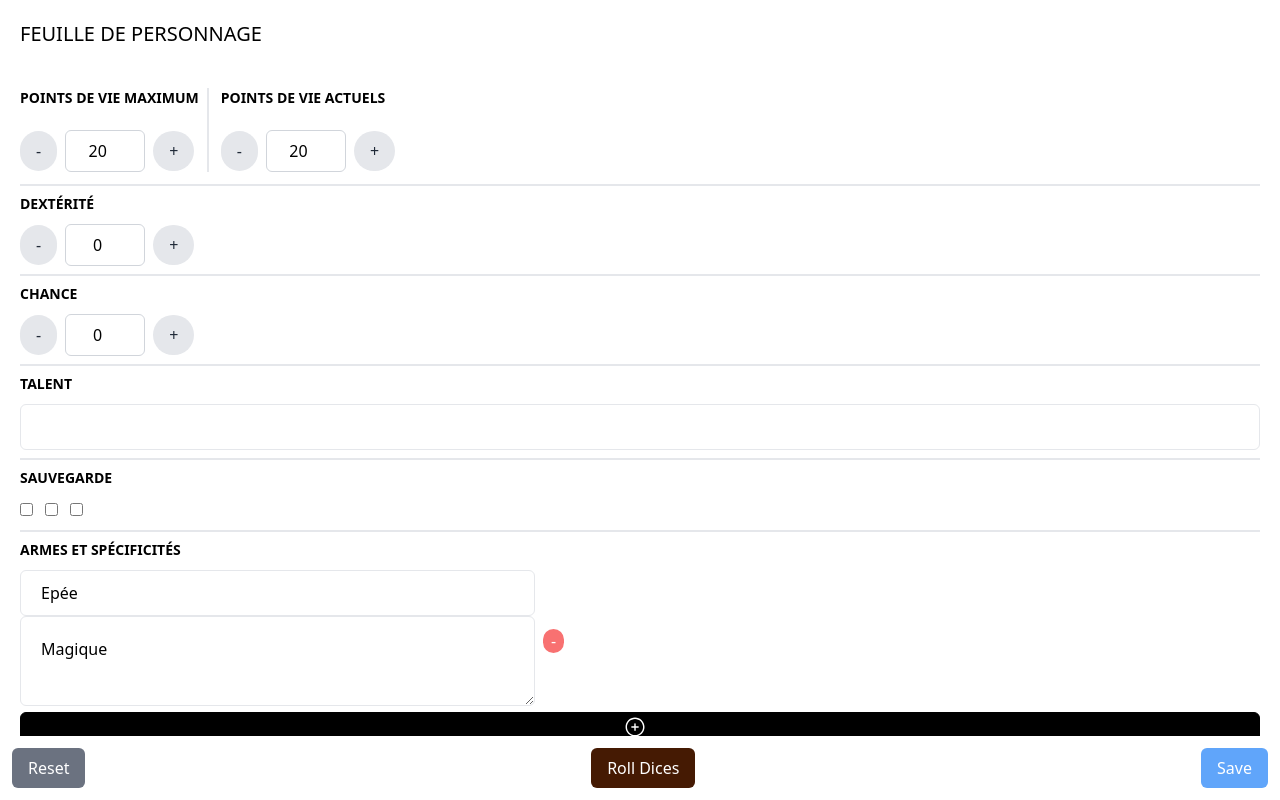
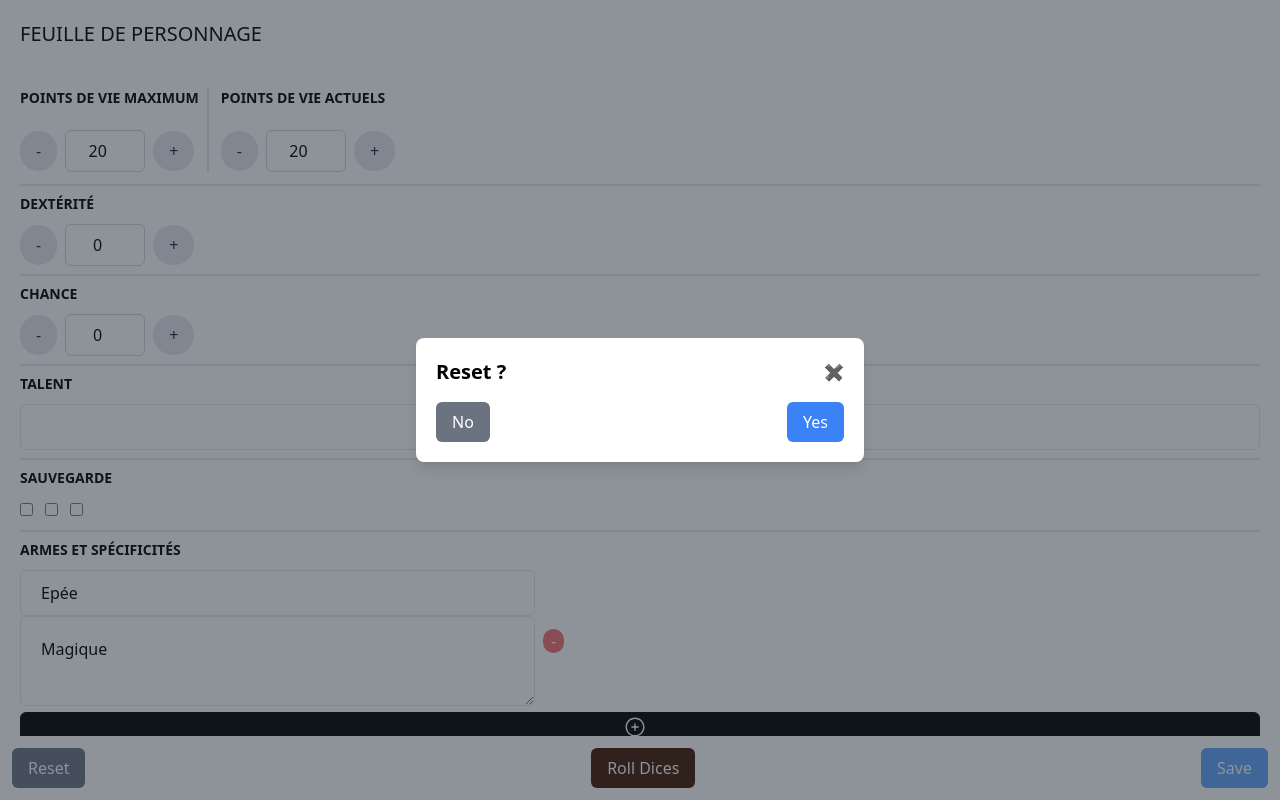
Before and after one commit to adrienvidal/jdr-character-sheet, a React (Vite) app: page / in a window 1280 px wide. Both pictures are taken after a click on the input "Reset". Shown: the top 800 px of the page. Built offline with nearby package versions, Linux system fonts and the light colour scheme; what tailgrids would draw is missing.

Commit message:
add modal de validation

```diff
--- a/src/App.jsx
+++ b/src/App.jsx
@@ -13,15 +13,12 @@ import Modal from './components/Modal'
 import RollDice from './components/RollDice'
 import ButtonAdd from './components/Buttons'
 
-const style = {
-  blockA: 'border-b-2 py-2'
-}
-
 function App() {
   const [formData, setFormData] = useState(defaultState)
   const [gameIsSaved, setGameIsSaved] = useState(false)
   const [displayAlert, setDisplayAlert] = useState(false)
-  const [displayModal, setDisplayModal] = useState(false)
+  const [displayModalDices, setDisplayModalDices] = useState(false)
+  const [displayModalReset, setDisplayModalReset] = useState(false)
 
   const handleChange = e => {
     const { name, value, type, checked } = e.target
@@ -109,7 +106,7 @@ function App() {
   }
 
   const handleRoll = () => {
-    setDisplayModal(true)
+    setDisplayModalDices(true)
   }
 
   useEffect(() => {
@@ -157,7 +154,7 @@ function App() {
         {config.traitsCats.map((traitsCat, i) => {
           const { label, id, type } = traitsCat
           return (
-            <div key={i} className={style.blockA}>
+            <div key={i} className='border-b-2 py-2'>
               <Label title={label} />
               <div>
                 {type === 'number' && (
@@ -182,7 +179,7 @@ function App() {
 
         {/* saves */}
         {config.save && (
-          <div className={style.blockA}>
+          <div className='border-b-2 py-2'>
             <Label title={config.save.label} />
 
             <div className='flex gap-3'>
@@ -284,20 +281,33 @@ function App() {
           </div>
         )}
 
-        {displayModal && (
+        {displayModalDices && (
           <Modal
             title='Roll Dices'
             onClose={() => {
-              setDisplayModal(false)
+              setDisplayModalDices(false)
             }}
           >
             <RollDice />
           </Modal>
         )}
 
+        {displayModalReset && (
+          <Modal
+            title='Reset ?'
+            onClose={() => {
+              setDisplayModalReset(false)
+            }}
+            onYes={() => {
+              handleReset()
+              setDisplayModalReset(false)
+            }}
+          ></Modal>
+        )}
+
         {/* bottom nav */}
         <BottomNav
-          handleReset={handleReset}
+          setDisplayModalReset={setDisplayModalReset}
           handleRoll={handleRoll}
           handleSave={handleSave}
           gameIsSaved={gameIsSaved}
--- a/src/components/BottomNav.jsx
+++ b/src/components/BottomNav.jsx
@@ -1,13 +1,18 @@
 import React from 'react'
 
-export default function BottomNav({ handleReset, handleRoll, handleSave, gameIsSaved }) {
+export default function BottomNav({
+  setDisplayModalReset,
+  handleRoll,
+  handleSave,
+  gameIsSaved
+}) {
   return (
     <div className='flex justify-between bg-white fixed bottom-0 left-0 right-0 p-3'>
       <input
         type='submit'
         value='Reset'
         className='bg-gray-500 text-white px-4 py-2 rounded-md cursor-pointer'
-        onClick={handleReset}
+        onClick={() => {setDisplayModalReset(true)}}
       />
       <input
         type='submit'
--- a/src/components/Modal.jsx
+++ b/src/components/Modal.jsx
@@ -1,6 +1,6 @@
 import React from 'react'
 
-const Modal = ({ title, children, onClose }) => {
+const Modal = ({ title, children, onClose, onYes }) => {
   return (
     <div className='fixed inset-0 bg-gray-800 bg-opacity-50 flex items-center justify-center z-50'>
       {/* Modal container */}
@@ -20,6 +20,22 @@ const Modal = ({ title, children, onClose }) => {
         <div className='mb-4'>{children}</div>
 
         {/* Footer */}
+        {onYes ? (
+          <div className='flex justify-between'>
+            <button
+              onClick={onClose}
+              className='bg-gray-500 text-white px-4 py-2 rounded-md hover:bg-blue-600 focus:outline-none'
+            >
+              No
+            </button>
+            <button
+              onClick={onYes}
+              className='bg-blue-500 text-white px-4 py-2 rounded-md hover:bg-blue-600 focus:outline-none'
+            >
+              Yes
+            </button>
+          </div>
+        ) : (
           <div className='text-right'>
             <button
               onClick={onClose}
@@ -28,6 +44,7 @@ const Modal = ({ title, children, onClose }) => {
               Close
             </button>
           </div>
+        )}
       </div>
     </div>
   )
```
Lines whose indentation alone changed are shown as unchanged.
